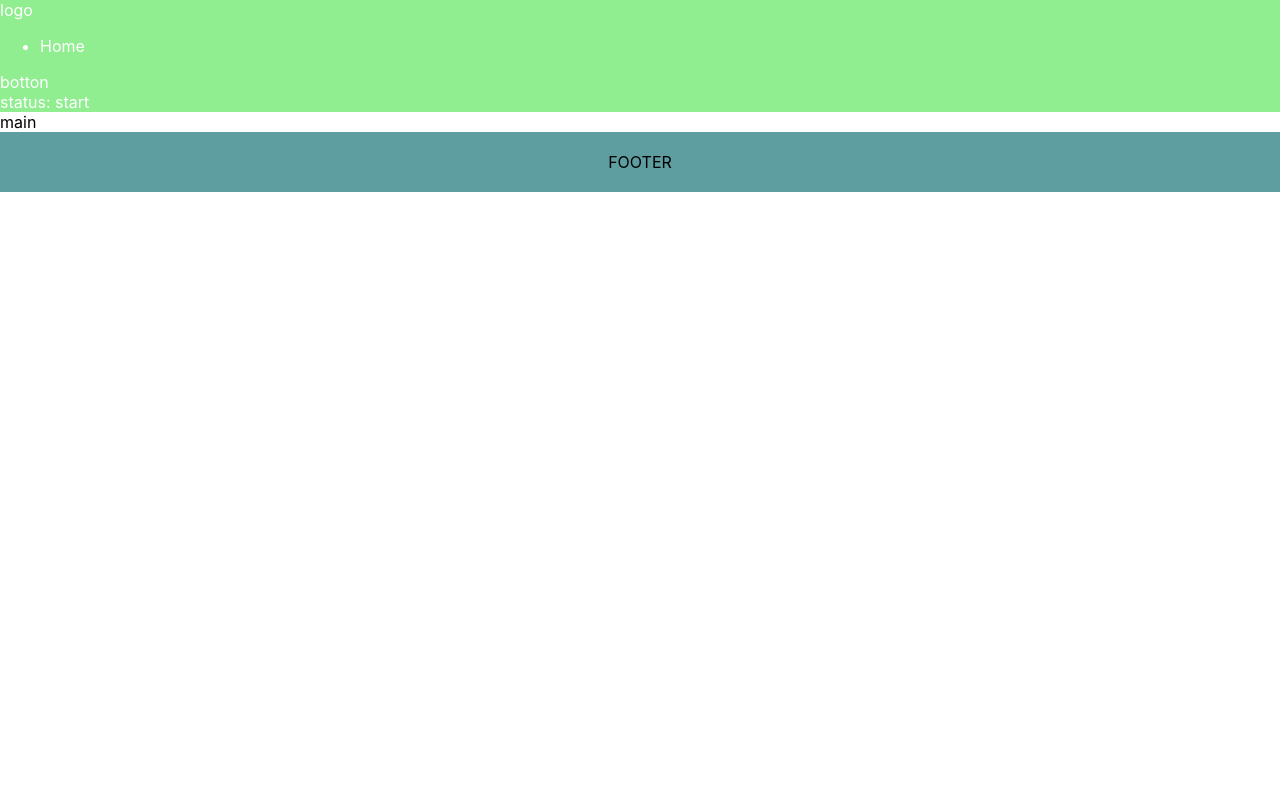
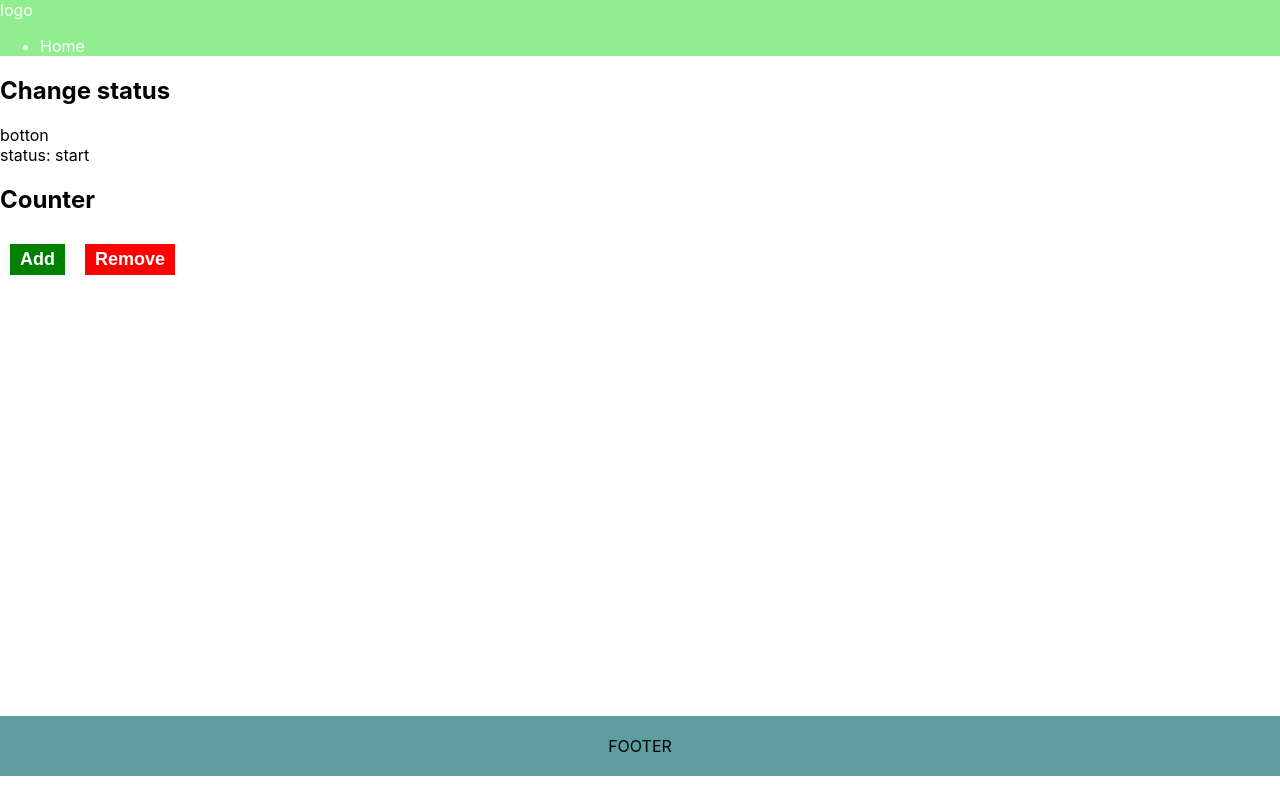
Before and after one commit to Serg8/psy, a React (Create React App) app: page / in a window 1280 px wide. Built offline with nearby package versions, Linux system fonts and the light colour scheme.

Commit message:
create develop component

```diff
--- a/src/App.tsx
+++ b/src/App.tsx
@@ -1,12 +1,13 @@
 import React from 'react';
 import Header from "./components/Header/Header";
 import Footer from "./components/Footer/Footer";
+import Develop from "./components/Develop/Develop";
 
 function App() {
   return (
     <div>
       <Header />
-      main
+      <Develop />
       <Footer />
     </div>
   );
--- /dev/null
+++ b/src/components/Develop/Develop.module.scss
@@ -0,0 +1,21 @@
+.wrapperDevelop {
+  min-height: 80vh;
+}
+
+.btn {
+  margin: 10px;
+  padding: 5px 10px;
+  color: white;
+  cursor: pointer;
+  font-weight: bold;
+  font-size: 18px;
+  border: 0;
+}
+
+.btnSuccess {
+  background-color: green;
+}
+
+.btnDelete {
+  background-color: red;
+}
--- /dev/null
+++ b/src/components/Develop/Develop.tsx
@@ -0,0 +1,66 @@
+import React, {useEffect, useState} from 'react';
+import classes from './Develop.module.scss';
+
+const Develop = () => {
+
+    // let array = useState(false); // это значение не храниться локально, тк. функция не имеет стэйта,
+    // значение хранится на стороне реакта // array = тут только одно значение и одна функция т.е. 2 элемента
+    // let editMode = array[0]; // здесь начальное значение, те false, который мы задали на строке выше
+    //  let setEditMode = array[1]; // здесь функция, которая изменяет первое одиночное значение
+
+    // деструктурированное присваивание
+    let [editMode, setEditMode] = useState(false);
+    let [status, setStatus] = useState("start");  // если нужно, то добавляем ещё один стэйт
+    // получаем два разных состояния, которые меняются независимо друг от друга
+
+    useEffect( () => {
+        //setStatus(props.status);
+    }, [] );  // [] -  реакт, запускай useEffect не всегда, а только тогда, когда компонента вмонтировалась первый раз
+    // вообще не правильно закидывать пустой массив в useEffect, нужно чтобы он срабатывал, когда ещё приходят пропсы
+    // указываем в массивые зависимость от props.status те. [props.status],
+    // таким образом, елси при очередной перерисовки, props.status будет другим, то запустится useEffect
+
+    const activateEditMode = () => {
+        setEditMode(true); // setEditMode - это второе значение, которым является функция
+    }
+
+    const deactivateEditMode = () => {
+        setEditMode(false);
+    }
+
+    const onStatusChange = (e: any) => {
+        setStatus(e.currentTarget.value);
+    }
+
+    // методов жизненного цикла в хуках нет
+
+    // =============================================================================================
+
+
+
+    return (
+        <div className={classes.wrapperDevelop}>
+
+            <div>
+                <h2>Change status</h2>
+                {
+                    !editMode &&
+                    <div><span onDoubleClick={ activateEditMode } >botton</span> <div>status: {status}</div></div>
+                }
+                {
+                    editMode &&
+                    <div><input onChange={onStatusChange} autoFocus={true} onBlur={ deactivateEditMode } value={status} /></div>
+                }
+            </div>
+
+            <div>
+                <h2>Counter</h2>
+                <button className={`${classes.btn} ${classes.btnSuccess}`}>Add</button>
+                <button className={`${classes.btn} ${classes.btnDelete}`}>Remove</button>
+            </div>
+
+        </div>
+    );
+}
+
+export default Develop;
--- a/src/components/Header/Header.tsx
+++ b/src/components/Header/Header.tsx
@@ -1,39 +1,7 @@
-import React, {useEffect, useState} from 'react';
+import React from 'react';
 import classes from './Header.module.scss'
 
 const Header = () => {
-
-   // let array = useState(false); // это значение не храниться локально, тк. функция не имеет стэйта,
-    // значение хранится на стороне реакта // array = тут только одно значение и одна функция т.е. 2 элемента
-   // let editMode = array[0]; // здесь начальное значение, те false, который мы задали на строке выше
-  //  let setEditMode = array[1]; // здесь функция, которая изменяет первое одиночное значение
-
-    // деструктурированное присваивание
-    let [editMode, setEditMode] = useState(false);
-    let [status, setStatus] = useState("start");  // если нужно, то добавляем ещё один стэйт
-    // получаем два разных состояния, которые меняются независимо друг от друга
-
-    useEffect( () => {
-        //setStatus(props.status);
-    }, [] );  // [] -  реакт, запускай useEffect не всегда, а только тогда, когда компонента вмонтировалась первый раз
-    // вообще не правильно закидывать пустой массив в useEffect, нужно чтобы он срабатывал, когда ещё приходят пропсы
-    // указываем в массивые зависимость от props.status те. [props.status],
-    // таким образом, елси при очередной перерисовки, props.status будет другим, то запустится useEffect
-
-    const activateEditMode = () => {
-        setEditMode(true); // setEditMode - это второе значение, которым является функция
-    }
-
-    const deactivateEditMode = () => {
-        setEditMode(false);
-    }
-
-    const onStatusChange = (e: any) => {
-        setStatus(e.currentTarget.value);
-    }
-
-    // методов жизненного цикла в хуках нет
-
     return (
         <header className={classes.header}>
             <div>logo</div>
@@ -42,16 +10,6 @@ const Header = () => {
                     <li>Home</li>
                 </ul>
             </nav>
-            <div>
-                {
-                    !editMode &&
-                    <div><span onDoubleClick={ activateEditMode } >botton</span> <div>status: {status}</div></div>
-                }
-                {
-                    editMode &&
-                    <div><input onChange={onStatusChange} autoFocus={true} onBlur={ deactivateEditMode } value={status} /></div>
-                }
-            </div>
         </header>
     );
 }
```
